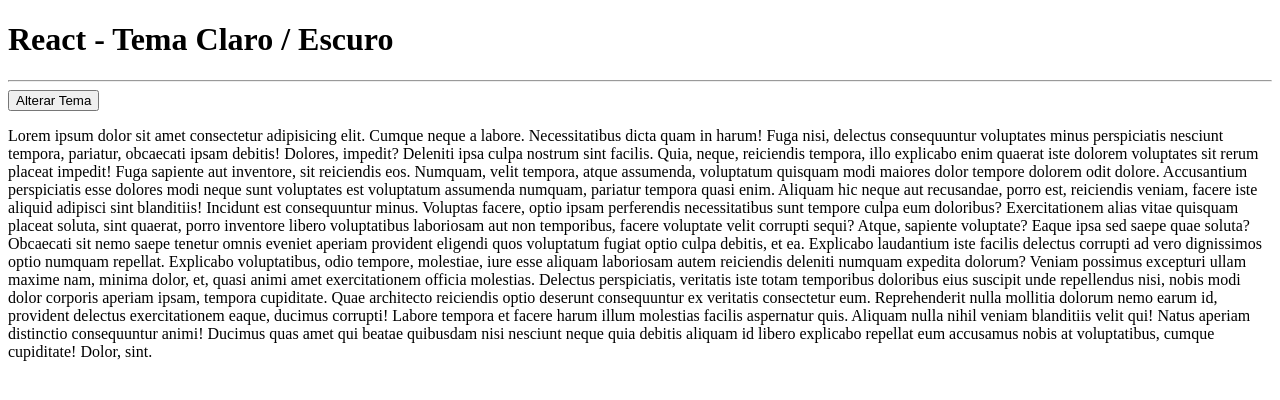
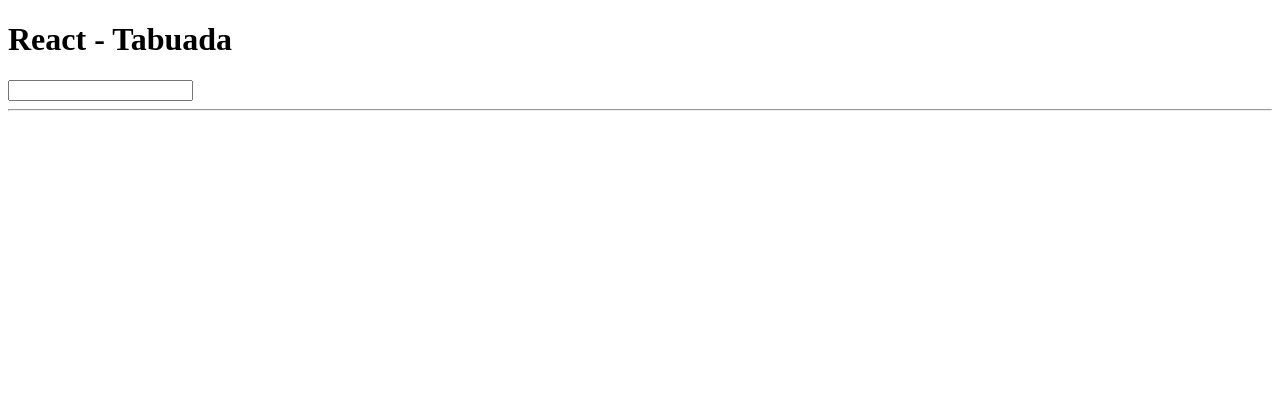
Before and after one commit to cesarfreitax/reactLessons, a React (Vite) app: page / in a window 1280 px wide. Shown: the top 400 px of the page. Built offline with nearby package versions, Linux system fonts and the light colour scheme.

Commit message:
update: studying tabuada with useState concepts

```diff
--- a/src/App.jsx
+++ b/src/App.jsx
@@ -4,28 +4,26 @@
 
 export default function App() {
 
-    const [escuro, setEscuro] = useState(false)
+    const [num, setNum] = useState()
 
-    const tema = {
-        backgroundColor: escuro? 'black' : 'white',
-        color: escuro? 'white' : 'black'
+    const tabuada = () => {
+        let resultado = []
+        if(isNaN(num)){
+            return resultado;
+        } else {
+            for(let m = 1; m <= 10; m++){
+                resultado.push(num*m)
+            }
+            return resultado;
+        }
     }
 
     return (
-        <div style={tema}>
-            <h1>React - Tema Claro / Escuro</h1>
+        <>
+            <h1>React - Tabuada</h1>
+            <input type="number" value={num} onChange={e => setNum(parseInt(e.target.value))} />
             <hr />
-            <button onClick={() => setEscuro(old => !old)}>Alterar Tema</button>
-            <p>Lorem ipsum dolor sit amet consectetur adipisicing elit. Cumque neque a labore. Necessitatibus dicta quam in harum! Fuga nisi, delectus consequuntur voluptates minus perspiciatis nesciunt tempora, pariatur, obcaecati ipsam debitis!
-            Dolores, impedit? Deleniti ipsa culpa nostrum sint facilis. Quia, neque, reiciendis tempora, illo explicabo enim quaerat iste dolorem voluptates sit rerum placeat impedit! Fuga sapiente aut inventore, sit reiciendis eos.
-            Numquam, velit tempora, atque assumenda, voluptatum quisquam modi maiores dolor tempore dolorem odit dolore. Accusantium perspiciatis esse dolores modi neque sunt voluptates est voluptatum assumenda numquam, pariatur tempora quasi enim.
-            Aliquam hic neque aut recusandae, porro est, reiciendis veniam, facere iste aliquid adipisci sint blanditiis! Incidunt est consequuntur minus. Voluptas facere, optio ipsam perferendis necessitatibus sunt tempore culpa eum doloribus?
-            Exercitationem alias vitae quisquam placeat soluta, sint quaerat, porro inventore libero voluptatibus laboriosam aut non temporibus, facere voluptate velit corrupti sequi? Atque, sapiente voluptate? Eaque ipsa sed saepe quae soluta?
-            Obcaecati sit nemo saepe tenetur omnis eveniet aperiam provident eligendi quos voluptatum fugiat optio culpa debitis, et ea. Explicabo laudantium iste facilis delectus corrupti ad vero dignissimos optio numquam repellat.
-            Explicabo voluptatibus, odio tempore, molestiae, iure esse aliquam laboriosam autem reiciendis deleniti numquam expedita dolorum? Veniam possimus excepturi ullam maxime nam, minima dolor, et, quasi animi amet exercitationem officia molestias.
-            Delectus perspiciatis, veritatis iste totam temporibus doloribus eius suscipit unde repellendus nisi, nobis modi dolor corporis aperiam ipsam, tempora cupiditate. Quae architecto reiciendis optio deserunt consequuntur ex veritatis consectetur eum.
-            Reprehenderit nulla mollitia dolorum nemo earum id, provident delectus exercitationem eaque, ducimus corrupti! Labore tempora et facere harum illum molestias facilis aspernatur quis. Aliquam nulla nihil veniam blanditiis velit qui!
-            Natus aperiam distinctio consequuntur animi! Ducimus quas amet qui beatae quibusdam nisi nesciunt neque quia debitis aliquam id libero explicabo repellat eum accusamus nobis at voluptatibus, cumque cupiditate! Dolor, sint.</p>
-        </div>
+            {tabuada().map(num => <p>{num}</p>)}
+        </>
     )
 }
```
